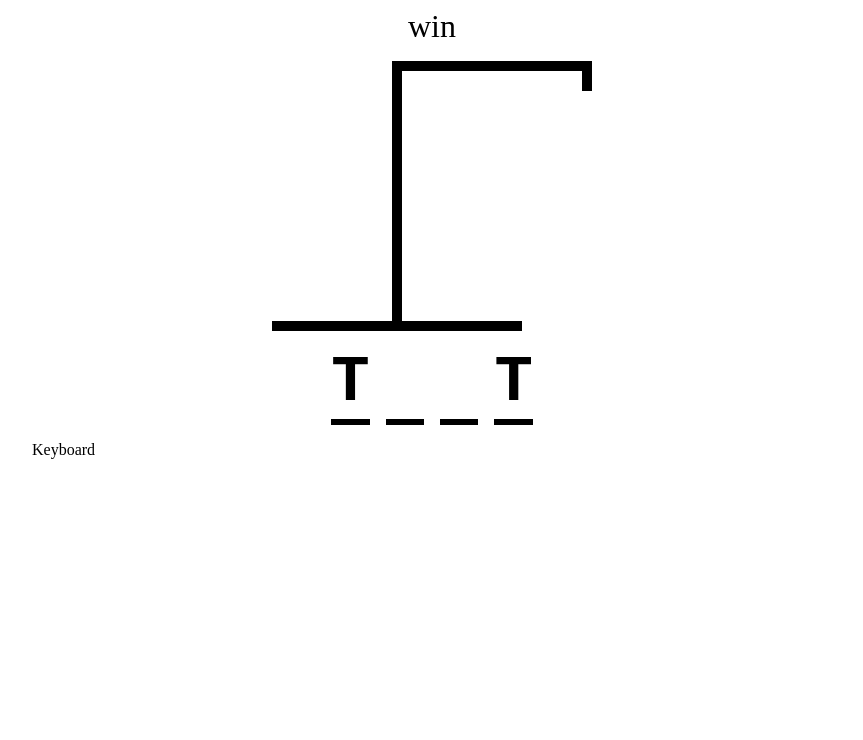
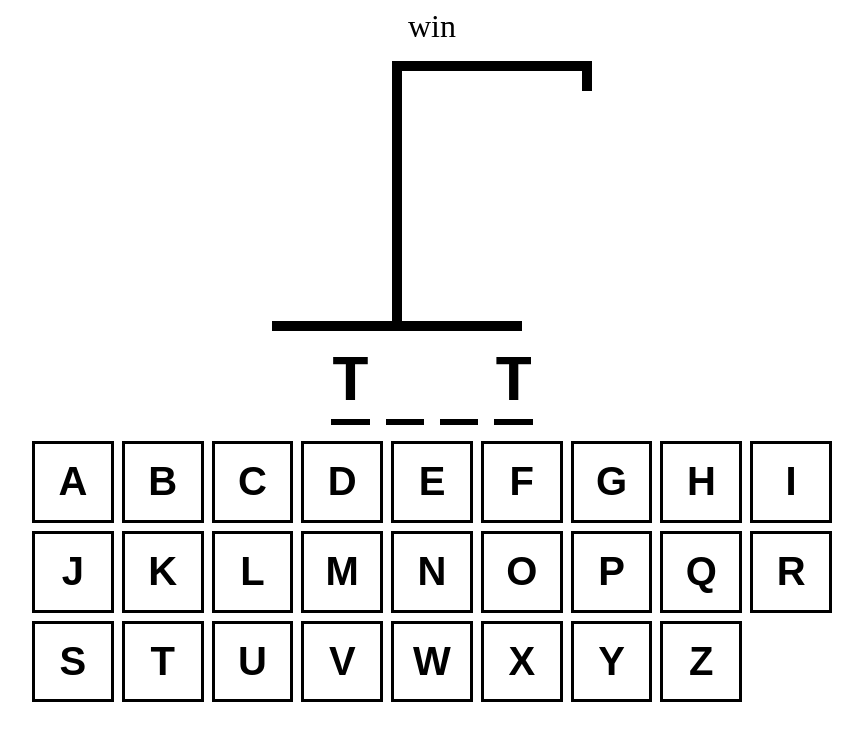
Before and after one commit to Vishal-Tx/hangman, a React (Vite) app in the folder hangman/: page / in a window 1280 px wide. Shown: the top 740 px of the page, without its empty margins (208-1071 px from the left). Built offline with nearby package versions, Linux system fonts and the light colour scheme.

Commit message:
keyboard css implemented

```diff
--- a/hangman/src/Keyboard.tsx
+++ b/hangman/src/Keyboard.tsx
@@ -1,3 +1,4 @@
+import styles from "./keyboard.module.css"
 import React from 'react'
 const KEYS = [
     "a",
@@ -31,7 +32,11 @@
 const Keyboard = () => {
 
   return (
-    <div>Keyboard</div>
+    <div style={{
+        display: "grid",
+        gridTemplateColumns: "repeat(auto-fit, minmax(75px, 1fr))",
+        gap: ".5rem",
+      }}>{KEYS.map(key=><button  className={`${styles.btn}`} key={key}>{key}</button>)}</div>
   )
 }
 
--- /dev/null
+++ b/hangman/src/keyboard.module.css
@@ -0,0 +1,27 @@
+.btn {
+  width: 100%;
+  border: 3px solid black;
+  background: none;
+  aspect-ratio: 1/1;
+  font-size: 2.5rem;
+  text-transform: uppercase;
+  padding: 0.5rem;
+  font-weight: bold;
+  cursor: pointer;
+  color: black;
+}
+
+.btn.active {
+  background-color: hsl(200, 100%, 50%);
+  color: white;
+}
+
+.btn.inactive {
+  opacity: 0.3;
+}
+
+.btn:hover:not(:disabled),
+.btn:focus:not(:disabled) {
+  background-color: hsl(200, 100%, 50%);
+  color: white;
+}
```
